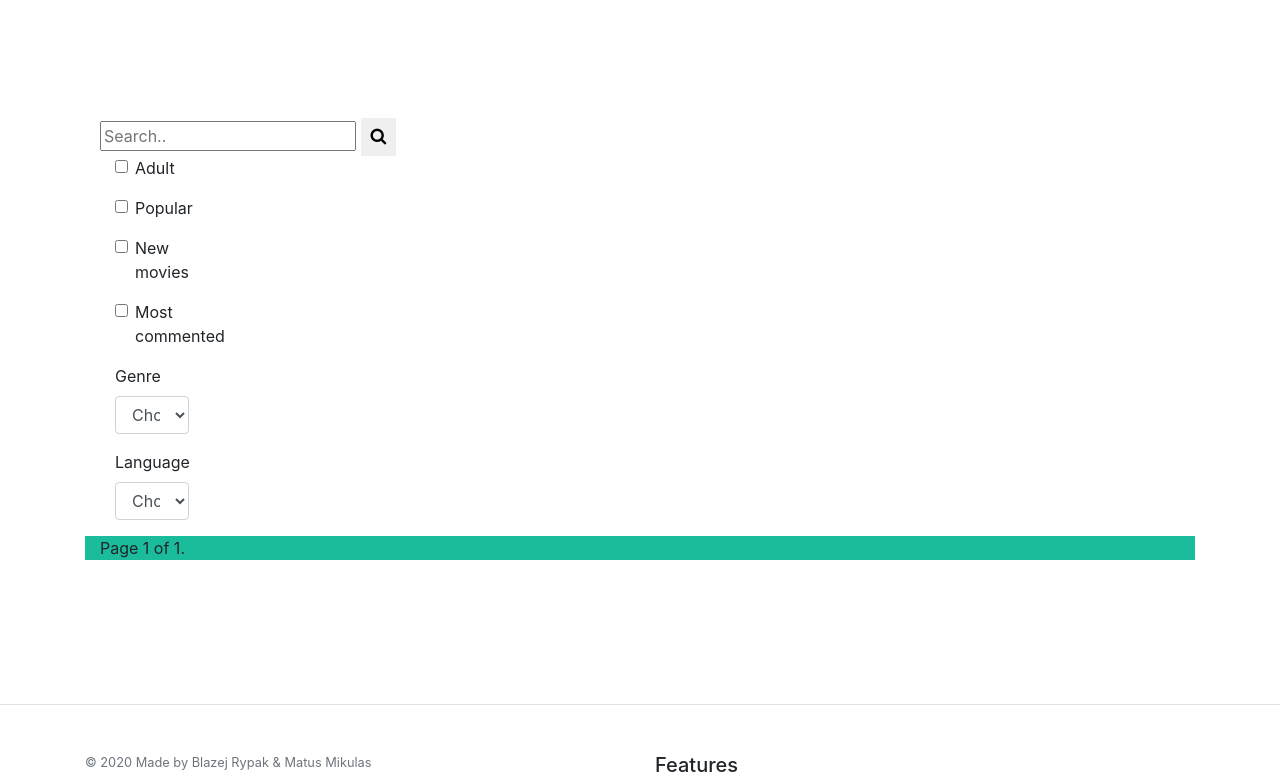
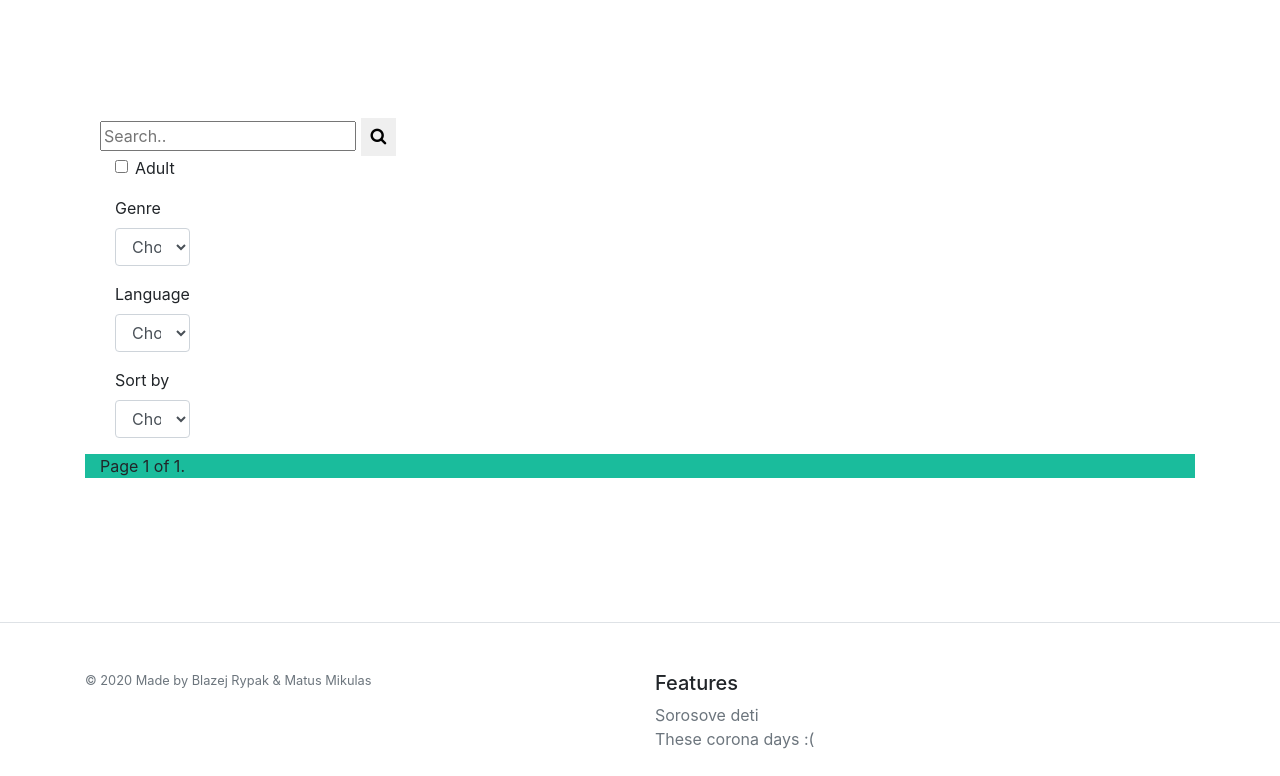
Before and after one commit to blazejrypak/dbs_project_movies, a Django app: page /movies/ in a window 1280 px wide. Shown: the part 154-930 px from the top of the page. After the commit the page ends 903 px from the top, so only its background shows below. Run offline with Django 3.2, Linux system fonts and the light colour scheme; data that the repository does not hold is empty; some libraries are stand-ins or nearby versions.

Commit message:
Language, genres and adult filters added, ordering filter need to be implemented

```diff
--- a/movie_projx/movie_app/views.py
+++ b/movie_projx/movie_app/views.py
@@ -138,7 +138,15 @@ def list_movies(request):
 
     page_number = request.GET.get('page')
     page_obj = paginator.get_page(page_number)
-    return render(request, 'movie_app/movies.html', {'page_obj': page_obj, 'genres': genres, 'languages': languages})
+    sort_types = [{"name": "Popularity (most to least)", "id": "pop_desc"},
+                  {"name": "Popularity (least to most)", "id": "pop_asc"},
+                  {"name": "Release date (newest to oldest)", "id": "rel_new"},
+                  {"name": "Release date (oldest to newest)", "id": "rel_old"},
+                  {"name": "Reviews (most to least)", "id": "row_desc"},
+                  {"name": "Reviews (least to most)", "id": "row_asc"}]
+
+    return render(request, 'movie_app/movies.html',
+                  {'page_obj': page_obj, 'genres': genres, 'languages': languages, 'sort_types': sort_types})
 
 
 def movie_details(request, movie_id):
@@ -177,33 +185,57 @@ def search_results(request):
     movie_list = Movies.objects.filter(title__icontains=query)[:15]
     adult = request.GET.get('adult')
     popular = request.GET.get('popular')
-    new_movie = request.GET.get('new_movie')
     genre_id = request.GET.get('genre_id')
     lang_iso_639_1 = request.GET.get('lang_iso_639_1')
-    range_min = 0.0
-    range_max = 5.0
-    date_year = 1800
+
     # if is_checked(new_movie):
-    #     date_year = datetime.year-1
+    #     date_year = datetime.year
     if is_checked(popular):
-        range_min = 4.0
-    if genre_id and lang_iso_639_1:
-        movie_list = Movies.objects.filter(title__icontains=query, adult=is_checked(adult),
-                                           movieratings__rating__range=(range_min, range_max),
-                                           release_date__gte=datetime.date(date_year, 1, 1),
-                                           movieslanguages__language=lang_iso_639_1,
-                                           moviesgenres__genre=genre_id)[:15]
+        pass
 
-    elif genre_id:
-        movie_list = Movies.objects.filter(title__icontains=query, adult=is_checked(adult),
-                                           movieratings__rating__range=(range_min, range_max),
-                                           release_date__gte=datetime.date(date_year, 1, 1),
-                                           moviesgenres__genre=genre_id)[:15]
-    elif lang_iso_639_1:
-        movie_list = Movies.objects.filter(title__icontains=query, adult=is_checked(adult),
-                                           movieratings__rating__range=(range_min, range_max),
-                                           release_date__gte=datetime.date(date_year, 1, 1),
-                                           movieslanguages__language=lang_iso_639_1)[:15]
+    if is_checked(adult):
+        if genre_id:
+            if lang_iso_639_1:
+                movie_list = Movies.objects.filter(title__icontains=query,
+                                                   adult='True',
+                                                   movieslanguages__language=lang_iso_639_1,
+                                                   moviesgenres__genre=genre_id)[:15]
+            else:
+                movie_list = Movies.objects.filter(title__icontains=query,
+                                                   adult='True',
+                                                   moviesgenres__genre=genre_id)[:15]
+        else:
+            if lang_iso_639_1:
+                movie_list = Movies.objects.filter(title__icontains=query,
+                                                   movieslanguages__language=lang_iso_639_1,
+                                                   adult='True')[:15]
+            else:
+                movie_list = Movies.objects.filter(title__icontains=query,
+                                                   adult='True')[:15]
+    else:
+        if genre_id:
+            if lang_iso_639_1:
+                movie_list = Movies.objects.filter(title__icontains=query,
+                                                   movieslanguages__language=lang_iso_639_1,
+                                                   moviesgenres__genre=genre_id)[:15]
+            else:
+                movie_list = Movies.objects.filter(title__icontains=query,
+                                                   moviesgenres__genre=genre_id)[:15]
+        else:
+            if lang_iso_639_1:
+                movie_list = Movies.objects.filter(title__icontains=query,
+                                                   movieslanguages__language=lang_iso_639_1)[:15]
+            else:
+                movie_list = Movies.objects.filter(title__icontains=query)[:15]
+
     genres = Genres.objects.all()
     languages = Languages.objects.all()
-    return render(request, 'movie_app/movies.html', {'page_obj': movie_list, 'genres': genres, 'languages': languages})
+    sort_types = [{"name": "Popularity (most to least)", "id": "pop_desc"},
+                  {"name": "Popularity (least to most)", "id": "pop_asc"},
+                  {"name": "Release date (newest to oldest)", "id": "rel_new"},
+                  {"name": "Release date (oldest to newest)", "id": "rel_old"},
+                  {"name": "Reviews (most to least)", "id": "rev_desc"},
+                  {"name": "Reviews (least to most)", "id": "rev_asc"}]
+
+    return render(request, 'movie_app/movies.html',
+                  {'page_obj': movie_list, 'genres': genres, 'languages': languages, 'sort_types': sort_types})
--- a/movie_projx/movie_projx/settings.py
+++ b/movie_projx/movie_projx/settings.py
@@ -84,9 +84,9 @@ WSGI_APPLICATION = 'movie_projx.wsgi.application'
 DATABASES = {
     'default': {
         'ENGINE': 'django.db.backends.postgresql_psycopg2',
-        'NAME': 'movie_db',
+        'NAME': 'postgres',
         'USER': 'postgres',
-        'PASSWORD': 'postgres',
+        'PASSWORD': 'docker',
         'HOST': 'localhost',
         'PORT': '5432',
     }
--- a/movie_projx/templates/movie_app/movies.html
+++ b/movie_projx/templates/movie_app/movies.html
@@ -17,24 +17,6 @@
                           </div>
                       </div>
                         <div class="form-group col-md-4">
-                          <div class="form-check">
-                            <input type="checkbox" class="form-check-input" id="exampleCheck1" name="popular">
-                            <label class="form-check-label" for="exampleCheck1">Popular</label>
-                          </div>
-                      </div>
-                        <div class="form-group col-md-4">
-                          <div class="form-check">
-                            <input type="checkbox" class="form-check-input" id="exampleCheck1" name="new_movie">
-                            <label class="form-check-label" for="exampleCheck1">New movies</label>
-                          </div>
-                      </div>
-                        <div class="form-group col-md-4">
-                          <div class="form-check">
-                            <input type="checkbox" class="form-check-input" id="exampleCheck1" name="most_commented">
-                            <label class="form-check-label" for="exampleCheck1">Most commented</label>
-                          </div>
-                      </div>
-                        <div class="form-group col-md-4">
                           <label for="inputState">Genre</label>
                           <select id="inputState" class="form-control" name="genre_id">
                                 <option selected value="">Choose...</option>
@@ -49,6 +31,15 @@
                                 <option selected value="">Choose...</option>
                               {% for lang in languages %}
                                 <option value='{{lang.iso_639_1}}'>{{ lang.name }}</option>
+                              {% endfor %}
+                          </select>
+                        </div>
+                        <div class="form-group col-md-4">
+                          <label for="inputState">Sort by</label>
+                          <select id="inputState" class="form-control" name="sort_val">
+                                <option selected value="">Choose...</option>
+                              {% for type in sort_types %}
+                                <option value='{{type.id}}'>{{ type.name }}</option>
                               {% endfor %}
                           </select>
                         </div>
```
Also changed, not shown: dataset_helpers/schema.sql (+22 -24 lines), movie_projx/movie_app/models.py (+11 -39 lines).
